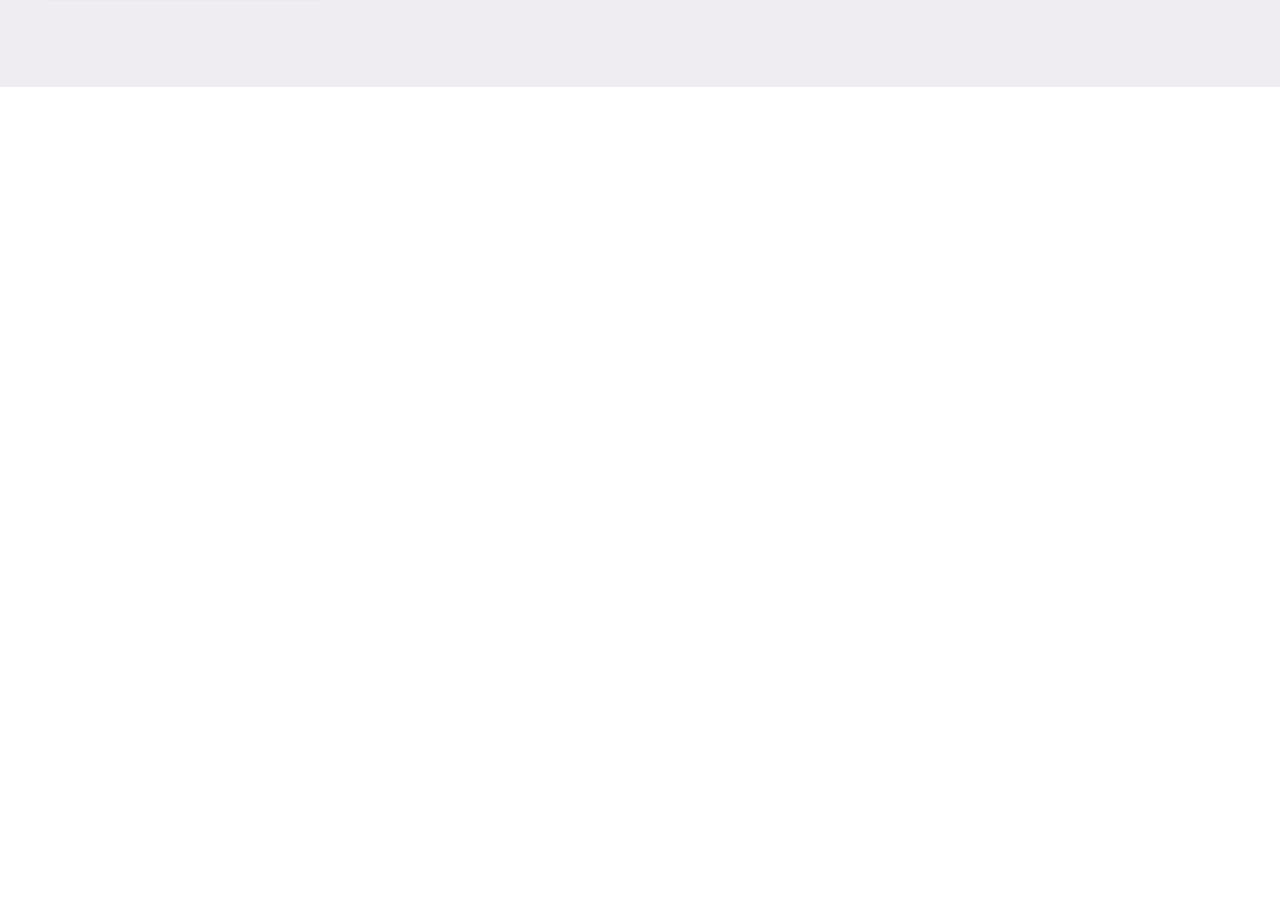
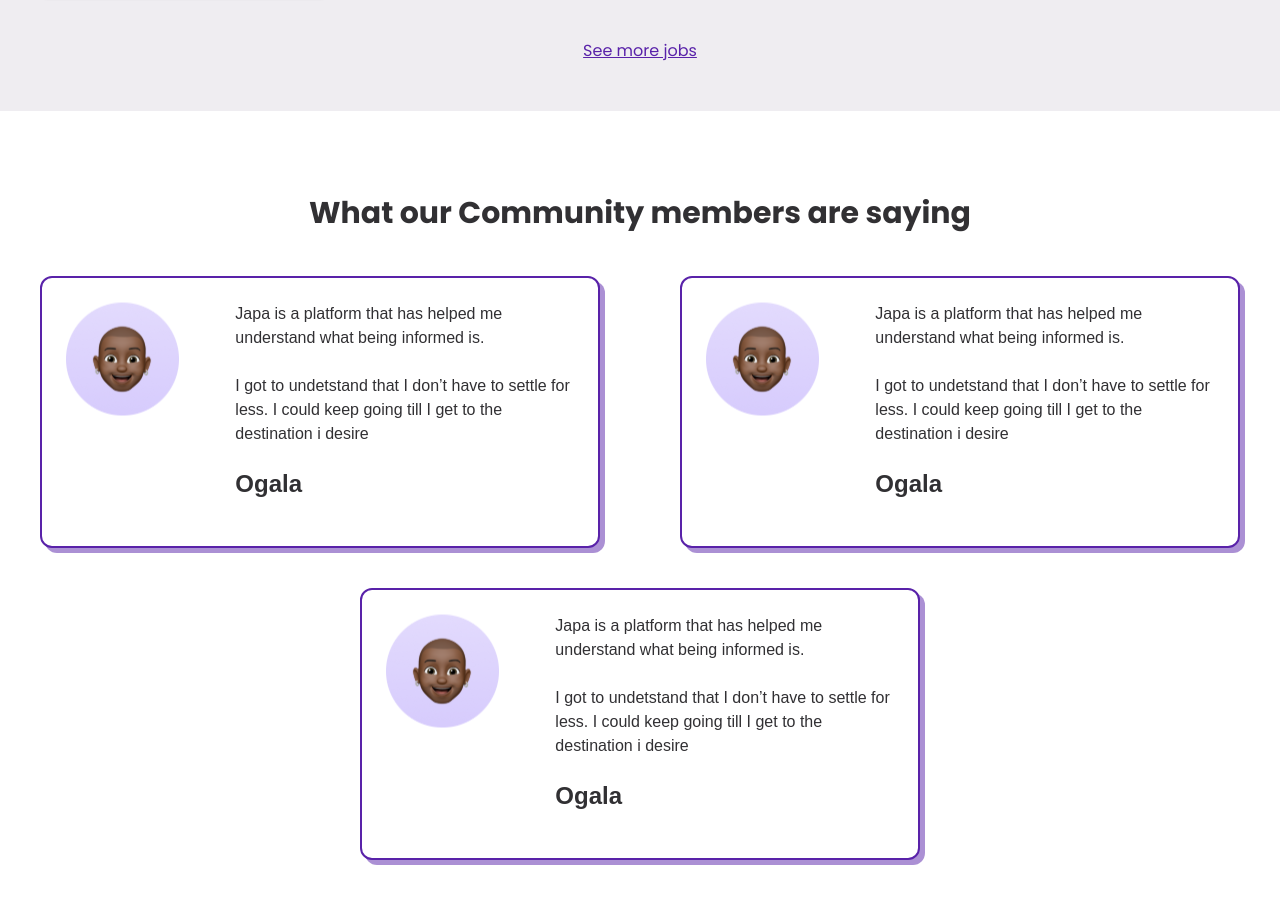
Before and after one commit to thejapatalentdev/japa-frontend, a Next.js app: page / in a window 1280 px wide. Shown: the part 4350-5253 px from the top of the page. Before the commit the page ends 4437 px from the top, so only its background shows below. Built offline with nearby package versions, Linux system fonts and the light colour scheme.

Commit message:
feat: created testimonial page

```diff
--- a/src/Components/AvailableJobs/AvailableJobs.tsx
+++ b/src/Components/AvailableJobs/AvailableJobs.tsx
@@ -10,6 +10,7 @@ import {
 } from "../ui/card";
 import { title } from "process";
 import Button from "../Button/Button";
+import Link from "next/link";
 
 const newJobsData = [
   {
@@ -111,12 +112,23 @@ const AvailableJobs = () => {
                 </div>
               </CardContent>
               <CardFooter>
-                <Button variant="secondary" className="w-full">Apply Now</Button>
+                <Button variant="secondary" className="w-full">
+                  Apply Now
+                </Button>
               </CardFooter>
             </Card>
           </>
         ))}
       </div>
+      <Link href={"#"}>
+        <Typography
+          variant="primary"
+          size="sm"
+          className="underline !text-[#5922A9] text-center"
+        >
+          See more jobs
+        </Typography>
+      </Link>
     </div>
   );
 };
--- /dev/null
+++ b/src/Components/Community/Community.tsx
@@ -0,0 +1,27 @@
+import React from "react";
+import Typography from "../Typography/Typography";
+import TestimonialCard from "../TestimonialCard/TestimonialCard";
+
+const Community = () => {
+  return (
+    <div className="py-20">
+      <Typography
+        variant="primary"
+        size="lg"
+        weight="bold"
+        className="!text-[30px] text-center"
+      >
+        What our Community members are saying
+      </Typography>
+      <div className="grid md:grid-cols-2 gap-10 md:gap-0 py-10">
+        <TestimonialCard img="/assets/Head.svg" name="Ogala" />
+        <TestimonialCard img="/assets/Head.svg" name="Ogala" />
+      </div>
+      <div className="md:w-1/2 m-auto">
+      <TestimonialCard img="/assets/Head.svg" name="Ogala" />
+      </div>
+    </div>
+  );
+};
+
+export default Community;
--- /dev/null
+++ b/src/Components/TestimonialCard/TestimonialCard.tsx
@@ -0,0 +1,44 @@
+import React from "react";
+import Imageview from "../Imageview/Imageview";
+import Typography from "../Typography/Typography";
+
+interface ITestimonialCardProps {
+  img: string;
+  testimony?: string;
+  name: string;
+}
+const TestimonialCard: React.FC<ITestimonialCardProps> = ({
+  img,
+  testimony,
+  name,
+}) => {
+  return (
+    <div className="px-10">
+      <div className="brutalist-card">
+        <div className="grid lg:grid-cols-3">
+          <div>
+            <Imageview src={img} width="w-2/3" />
+          </div>
+          <div className="col-span-2">
+            <Typography variant="primary" size="sm">
+              Japa is a platform that has helped me understand what being
+              informed is. <br />
+              <br />I got to undetstand that I don’t have to settle for less. I
+              could keep going till I get to the destination i desire
+            </Typography>
+            <Typography
+              variant="primary"
+              size="xl"
+              weight="bold"
+              className="py-5"
+            >
+              {name}
+            </Typography>
+          </div>
+        </div>
+      </div>
+    </div>
+  );
+};
+
+export default TestimonialCard;
--- a/src/app/globals.css
+++ b/src/app/globals.css
@@ -67,3 +67,12 @@
     @apply bg-background text-foreground;
   }
 }
+
+.brutalist-card {
+  border: 2px solid #5922A9;
+  background-color: #fff;
+  padding: 1.5rem;
+  box-shadow: 5px 5px 0 #5922A980;
+  font-family: "Arial", sans-serif;
+  border-radius: 12px;
+}
--- a/src/app/page.tsx
+++ b/src/app/page.tsx
@@ -1,5 +1,6 @@
 import AvailableJobs from "@/Components/AvailableJobs/AvailableJobs";
 import Banner from "@/Components/Banner/Banner";
+import Community from "@/Components/Community/Community";
 import CvRevamp from "@/Components/CvRevamp/CvRevamp";
 import Navbar from "@/Components/Navbar/Navbar";
 import Notice from "@/Components/Notice/Notice";
@@ -17,5 +18,6 @@ export default function page() {
     <WhyJapa />
     <CvRevamp />
     <AvailableJobs />
+    <Community />
   </main>;
 }
```
Also changed, not shown: public/assets/Head.svg (added).
